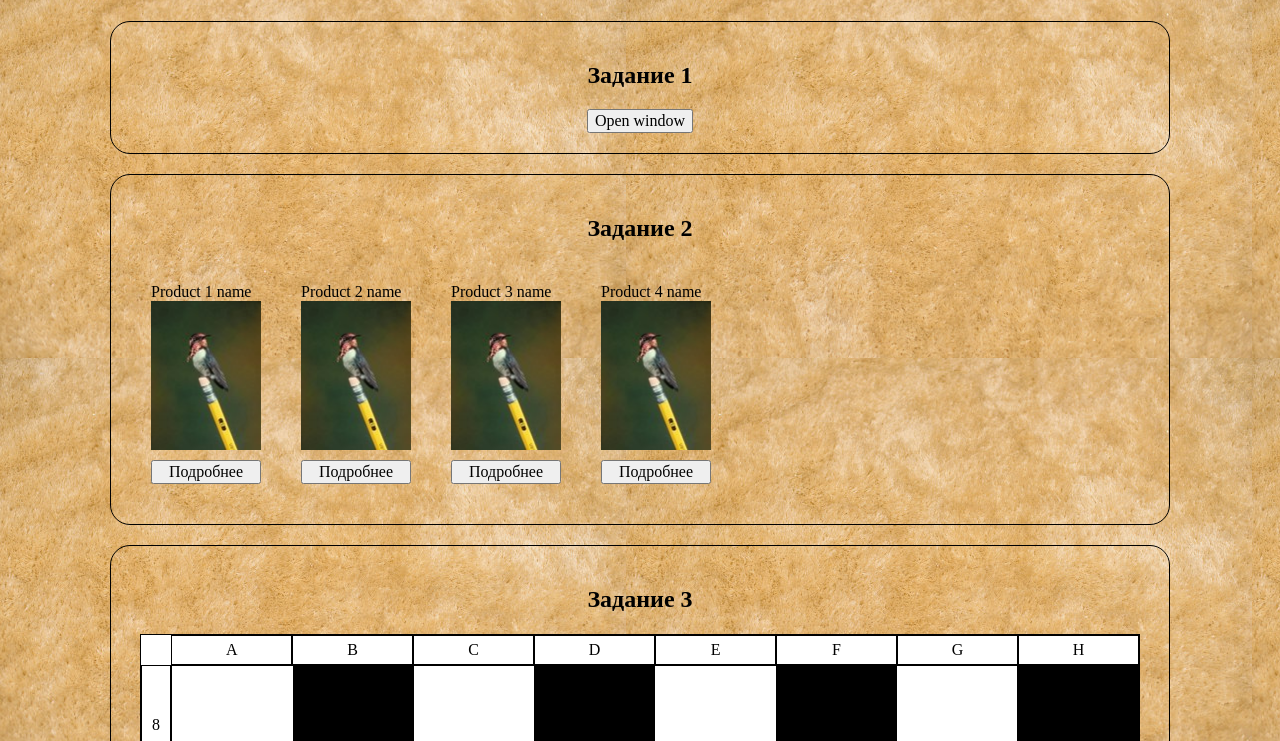
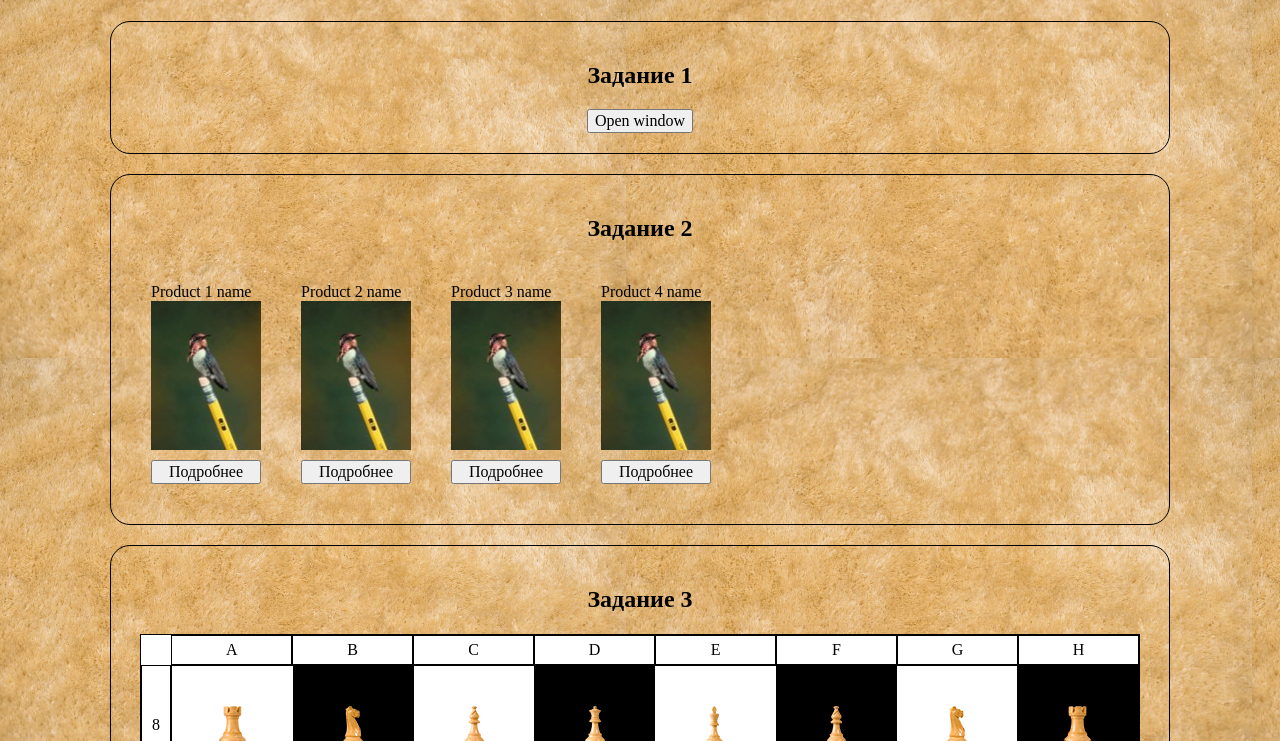
Before and after one commit to shinoby85/JS1-GeekUniversity-, a plain HTML site: page index.html in a window 1280 px wide. Both pictures are taken after a click on the button "Отобразить доску". Shown: the part 59-800 px from the top of the page. Drawn offline with nearby package versions, Linux system fonts and the light colour scheme.

Commit message:
Фигуры на доске

```diff
--- a/css/style.css
+++ b/css/style.css
@@ -187,4 +187,13 @@ button:hover{
 }
 .cellBlack{
     background-color: black;
+    display: flex;
+    justify-content: center;
+    align-items: center;
 }
+.cellWhite{
+    background: #fff;
+    display: flex;
+    justify-content: center;
+    align-items: center;
+}
--- a/index.html
+++ b/index.html
@@ -7,6 +7,7 @@
     <link rel="stylesheet" href="css/normalize.css">
     <link rel="stylesheet" href="css/style.css">
     <link rel="stylesheet" href="https://cdnjs.cloudflare.com/ajax/libs/animate.css/3.7.2/animate.min.css">
+    <script src="js/object.js"></script>
     <script src="js/lesson_script.js" defer></script>
 </head>
 <body>
--- a/js/lesson_script.js
+++ b/js/lesson_script.js
@@ -60,7 +60,7 @@ let createBoard=function () {
     field.classList.add('field');
     board.appendChild(field);
     createCell(field);
-
+    createChess(chess)
 };
 
 /**
@@ -102,10 +102,100 @@ function createCell(field){
             if ((i%2===0 && j%2!==0)||(i%2!==0 && j%2===0)){
                 cell.classList.add('cellBlack');
             }
+            else{
+                cell.classList.add('cellWhite');
+            }
             field.appendChild(cell);
         }
     }
 }
 
 
+function createChess(obj) {
+    for (let i = 1; i < 9; i++)
+        for (let j = 1; j < 9; j++) {
+            let str = String(i) + String(j);
+            let blokD = document.getElementById(`cell-${str}`);
+            console.log(blokD);
+            let elem = document.createElement('div');
+
+            elem.style.width = '40px';
+            elem.style.height = '40px';
+
+            if (String(i) === '2') {
+                elem.classList.add(obj.classWP);
+                elem.style.backgroundImage = obj.urlWPeshka;
+            }
+            if (String(i) === '7') {
+                elem.classList.add(obj.classBP);
+                elem.style.backgroundImage = obj.urlBPeshka;
+            }
+            switch (str) {
+                case '11':
+                case '18': {
+                    elem.classList.add(obj.classWL);
+                    elem.style.backgroundImage = obj.urlWLad;
+                }
+                    break;
+                case '12':
+                case '17': {
+                    elem.classList.add(obj.classWH);
+                    elem.style.backgroundImage = obj.urlWHorse;
+                }
+                    break;
+                case '13':
+                case '16': {
+                    elem.classList.add(obj.classWC);
+                    elem.style.backgroundImage = obj.urlWClon;
+                }
+                    break;
+                case '14': {
+                    elem.classList.add(obj.classWF);
+                    elem.style.backgroundImage = obj.urlWFerz;
+                }
+                    break;
+                case '15': {
+                    elem.classList.add(obj.classWKr);
+                    elem.style.backgroundImage = obj.urlWKing;
+                }
+                    break;
+                case '81':
+                case '88': {
+                    elem.classList.add(obj.classBL);
+                    elem.style.backgroundImage = obj.urlBLad;
+                }
+                    break;
+                case '82':
+                case '87': {
+                    elem.classList.add(obj.classBH);
+                    elem.style.backgroundImage = obj.urlBHorse;
+                }
+                    break;
+                case '83':
+                case '86': {
+                    elem.classList.add(obj.classWC);
+                    elem.style.backgroundImage = obj.urlBClon;
+                }
+                    break;
+                case '84': {
+                    elem.classList.add(obj.classBF);
+                    elem.style.backgroundImage = obj.urlBFerz;
+                }
+                    break;
+                case '85': {
+                    elem.classList.add(obj.classBKr);
+                    elem.style.backgroundImage = obj.urlBKing;
+                }
+                    break;
+            }
+            blokD.appendChild(elem);
+        }
+
+
+}
+
+
+
+
+
 btnBoard.addEventListener('click',createBoard);
--- /dev/null
+++ b/js/object.js
@@ -0,0 +1,27 @@
+let chess = {
+    idClassName: 'figura2',
+    classBP: 'peshkaB',
+    urlBPeshka: "url('img/IBP.png')",
+    classBL: 'ladB',
+    urlBLad: "url('img/IBL.png')",
+    classBH: 'horseB',
+    urlBHorse: "url('img/IBK.png')",
+    classBC: 'clonB',
+    urlBClon: "url('img/IBC.png')",
+    classBF: 'ferzB',
+    urlBFerz: "url('img/IBF.png')",
+    classBKr: 'kingB',
+    urlBKing: "url('img/IBKr.png')",
+    classWP: 'peshkaW',
+    urlWPeshka: "url('img/IWP.png')",
+    classWL: 'ladW',
+    urlWLad: "url('img/IWL.png')",
+    classWH: 'horseW',
+    urlWHorse: "url('img/IWK.png')",
+    classWC: 'clonW',
+    urlWClon: "url('img/IWC.png')",
+    classWF: 'ferzW',
+    urlWFerz: "url('img/IWF.png')",
+    classWKr: 'kingW',
+    urlWKing: "url('img/IWKr.png')"
+};
```
Also changed, not shown: img/IBC.png (added), img/IBF.png (added), img/IBK.png (added), img/IBKr.png (added), img/IBL.png (added), img/IBP.png (added), img/IWC.png (added), img/IWF.png (added), img/IWK.png (added), img/IWKr.png (added), img/IWL.png (added), img/IWP.png (added).
